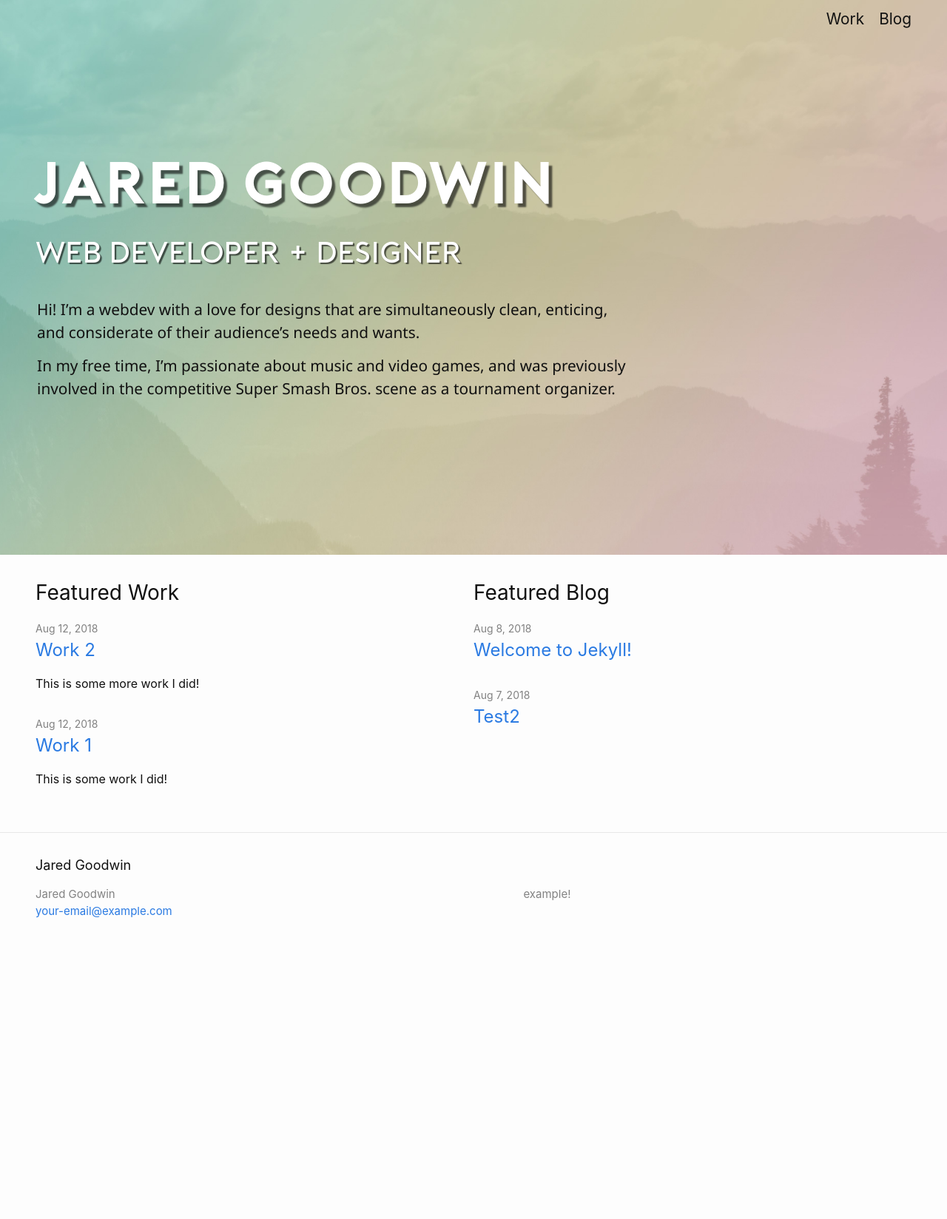
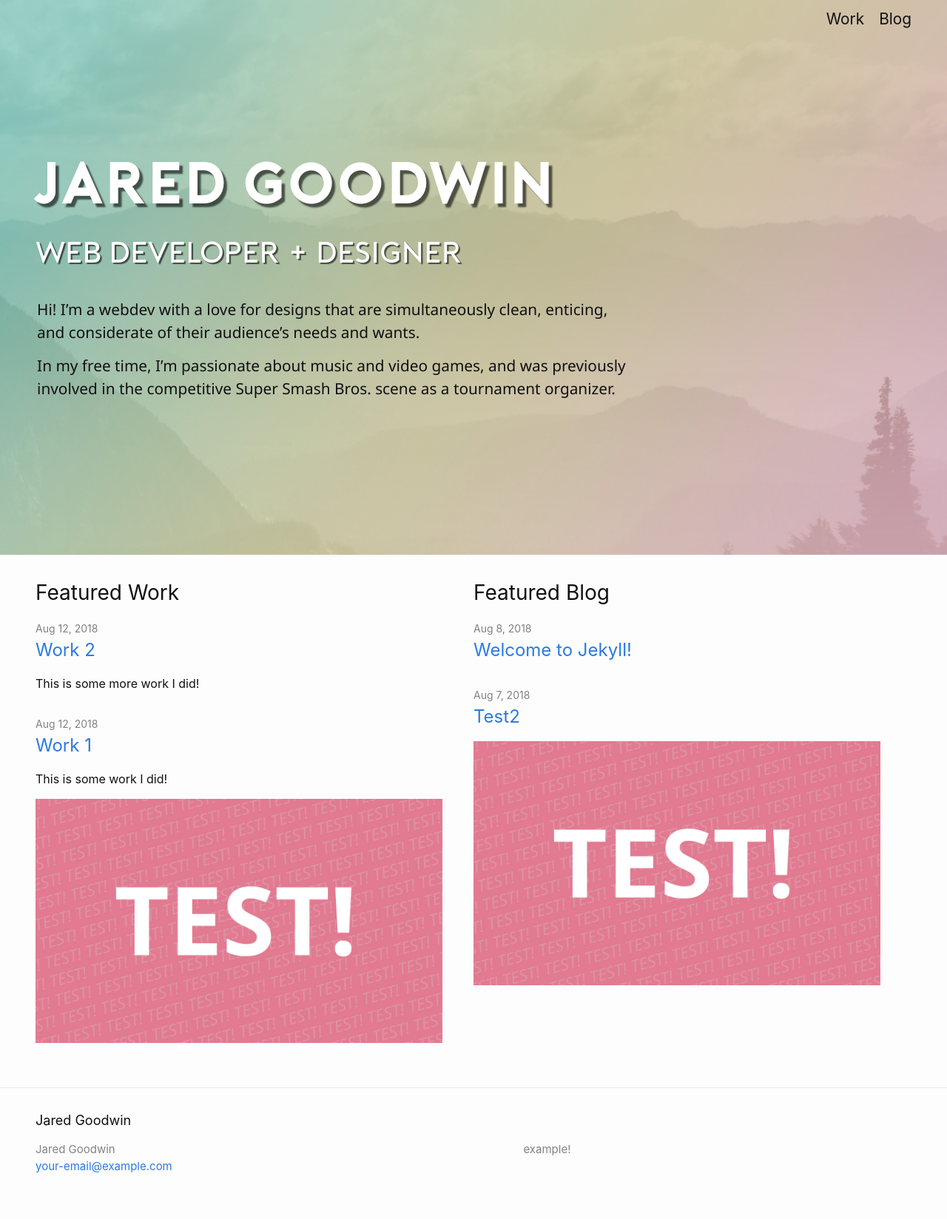
Before and after one commit to goodwin72/jaredrgoodwin.com, a Jekyll site: the page built from index.html, in a window 1280 px wide. Shown: the whole page at 74% size. Built offline with Jekyll 4.4.1, drawn with Linux system fonts in a browser that asks for light colours; before the commit the page ends 1303 px from its top, so only the background shows below that.

Commit message:
Feeds now display an image for piece if its front matter defines one

```diff
--- a/_includes/feed-blog.html
+++ b/_includes/feed-blog.html
@@ -23,6 +23,12 @@
 					{%- if site.show_excerpts -%}
 						{{ post.excerpt }}
 					{%- endif -%}
+
+                    {%- if post.image -%}
+                        <a href="{{ post.url | relative_url }}">
+                            <img class="feed-image" src="../assets/img/{{ post.image }}" alt="{{ post.image-description}}"/>
+                        </a>
+                    {%- endif -%}
 				</li>
 			{% endif %}
 		{%- endfor -%}
--- a/_includes/feed-work.html
+++ b/_includes/feed-work.html
@@ -23,6 +23,12 @@
 					{%- if work.description -%}
 						<p>{{ work.description }}</p>
 					{%- endif -%}
+
+                    {%- if work.image -%}
+                        <a href="{{ work.url | relative_url }}">
+                            <img class="feed-image" src="../assets/img/{{ work.image }}" alt="{{ work.image-description}}"/>
+                        </a>
+                    {%- endif -%}
 				</li>
 			{%- endif -%}
 		{%- endfor -%}
--- a/_posts/2018-08-07-test2.markdown
+++ b/_posts/2018-08-07-test2.markdown
@@ -3,6 +3,8 @@ layout: post
 title:  "Test2"
 date:   2018-08-07 14:14:10 -0700
 categories: jekyll update
+image: test-image.jpg
+
 featured: 2
 ---
 Test 2
--- a/_sass/minima/_layout.scss
+++ b/_sass/minima/_layout.scss
@@ -373,3 +373,8 @@
     max-width: 800px;
     //margin-left: 8px;
 }
+
+
+.feed-image{
+    max-width: 550px;
+}
--- a/_work/work1.html
+++ b/_work/work1.html
@@ -2,6 +2,8 @@
 layout: page
 title: Work 1
 description: This is some work I did!
+image: test-image.jpg
+image-description: Test image!
 
 featured: 2
 ---
```
Also changed, not shown: assets/img/test-image.jpg (added).
